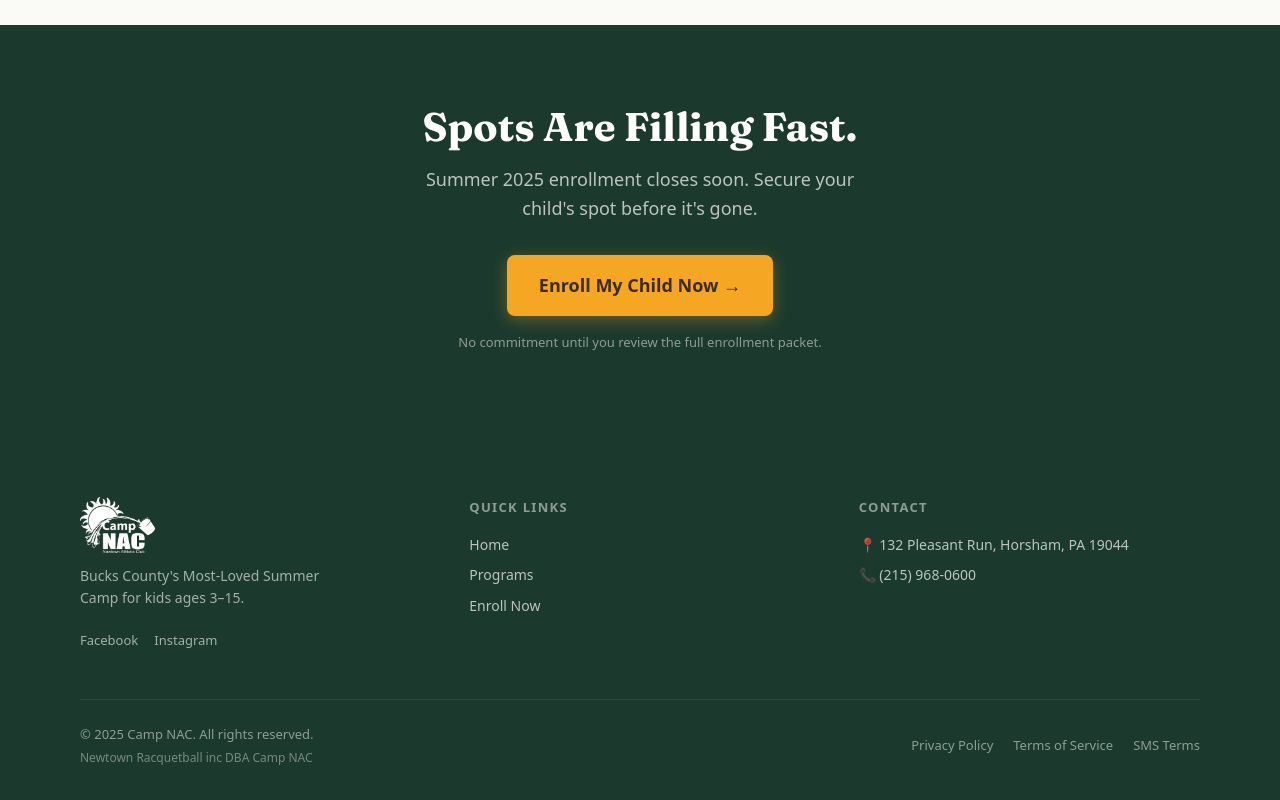
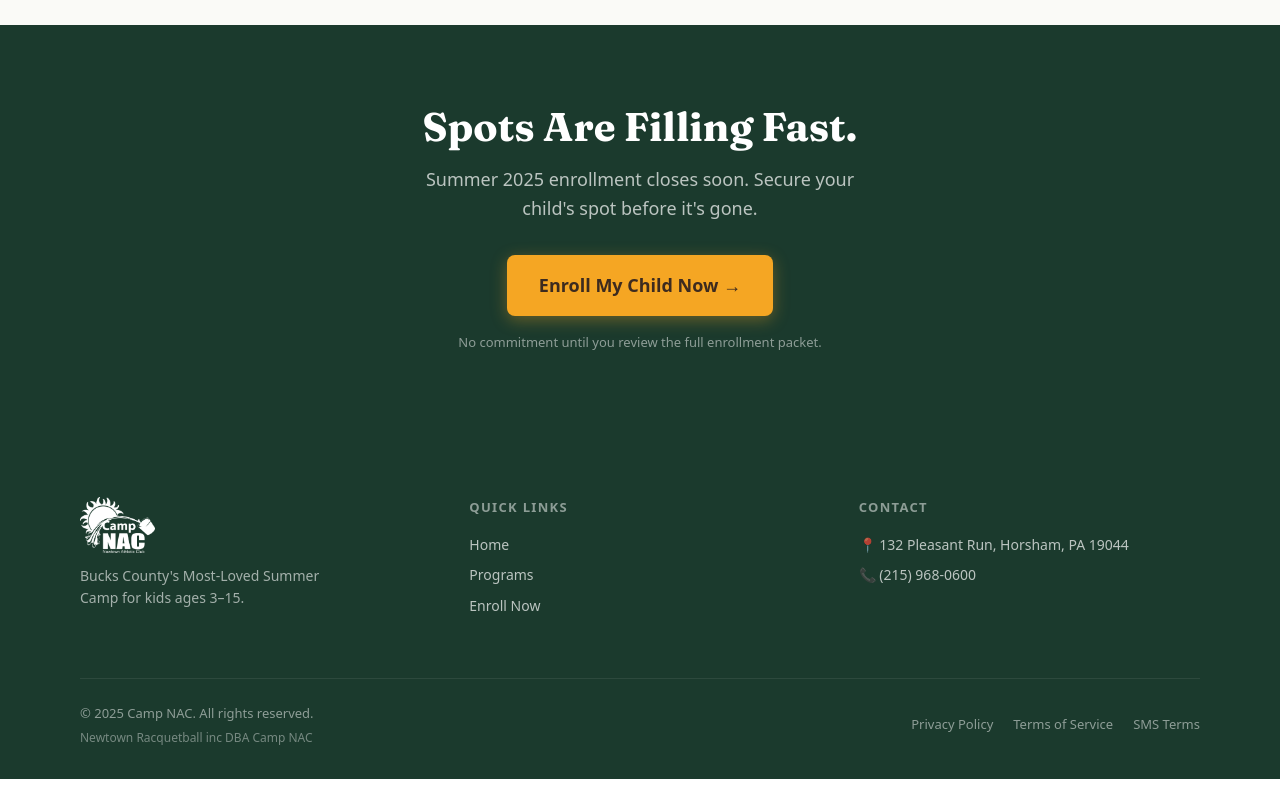
Before and after one commit to iamsharjeeel/campnac-site, a Next.js app: page / in a window 1280 px wide. Shown: the part 2992-3792 px from the top of the page. After the commit the page ends 3771 px from the top, so only its background shows below. Built offline with nearby package versions, Linux system fonts and the light colour scheme.

Commit message:
fix: remove Facebook and Instagram from footer
Co-authored-by: bob <iamsharjeeel@users.noreply.github.com>

```diff
--- a/src/components/layout/Footer.tsx
+++ b/src/components/layout/Footer.tsx
@@ -76,24 +76,6 @@ export default function Footer() {
             >
               Bucks County's Most-Loved Summer Camp for kids ages 3–15.
             </p>
-            <div style={{ display: 'flex', gap: '16px' }}>
-              <a
-                href="https://facebook.com/CampNAC"
-                target="_blank"
-                rel="noopener noreferrer"
-                style={{ fontSize: '13px', color: 'rgba(255,255,255,0.6)', textDecoration: 'none' }}
-              >
-                Facebook
-              </a>
-              <a
-                href="https://instagram.com/camp_nac"
-                target="_blank"
-                rel="noopener noreferrer"
-                style={{ fontSize: '13px', color: 'rgba(255,255,255,0.6)', textDecoration: 'none' }}
-              >
-                Instagram
-              </a>
-            </div>
           </div>
 
           {/* Col 2 — Quick Links */}
```
